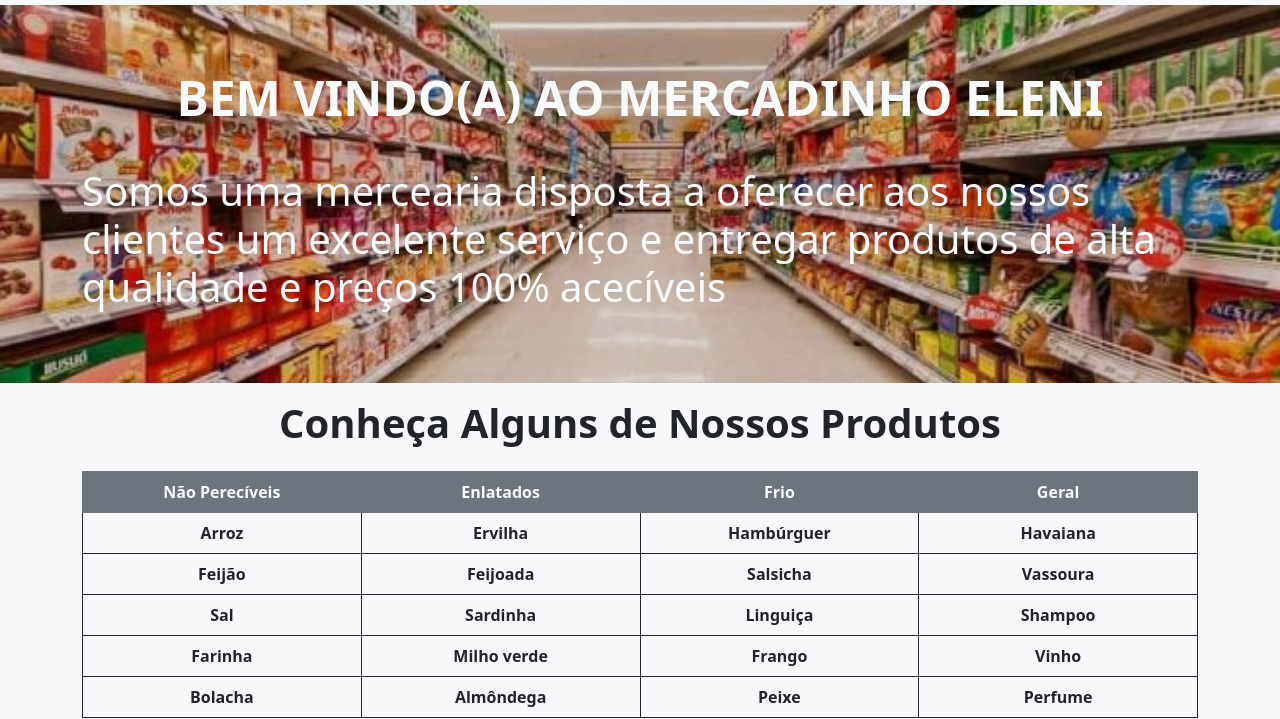
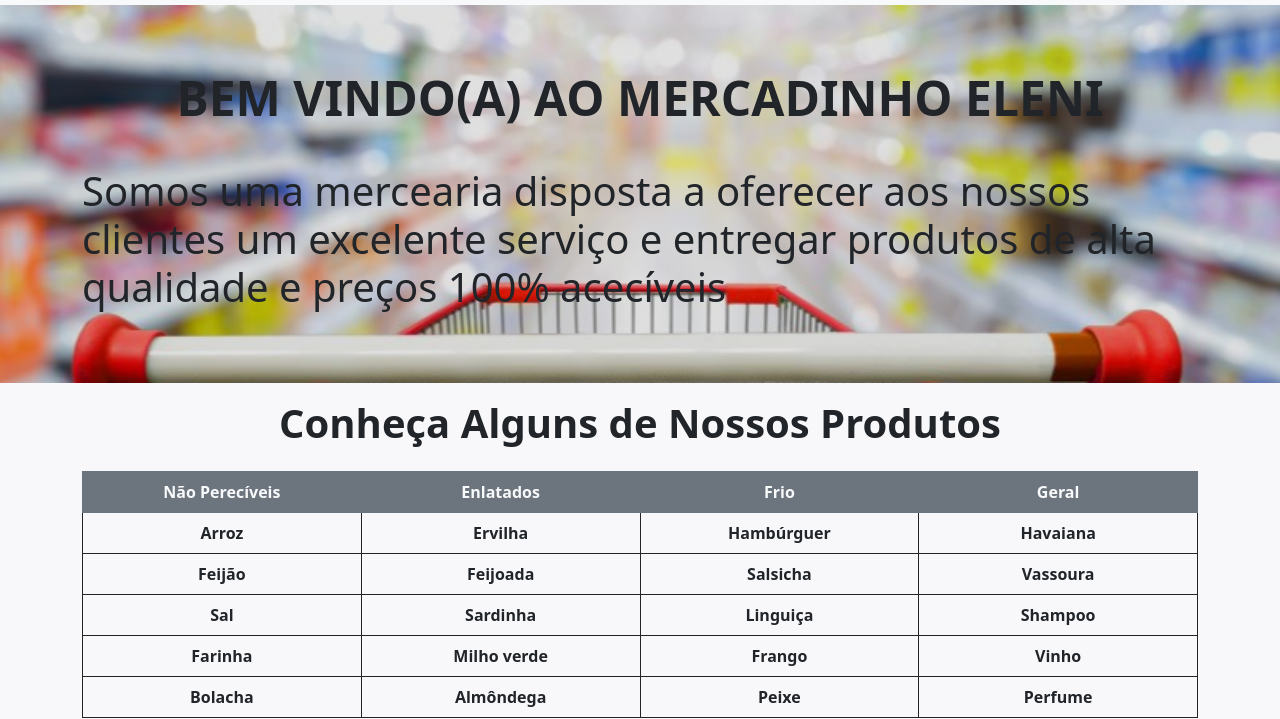
Before and after one commit to BunoQueiroz/mercearia-bootstrap, a website: page src/index.html in a window 1280 px wide. Shown: the part 101-820 px from the top of the page. Drawn offline with nearby package versions, Linux system fonts and the light colour scheme.

Commit message:
Alterando o visual da sessão de apresentação (index)

```diff
--- a/src/index.html
+++ b/src/index.html
@@ -33,8 +33,8 @@
     <section class="presentation">
       <div class="mask py-5">
         <article class="container">
-          <h1 class="text-light display-5 fw-semibold title text-center py-3">Bem Vindo(a) ao mercadinho eleni</h1>
-          <h4 class="text-light display-6 fw-normal py-3">Somos uma mercearia disposta a oferecer aos nossos clientes um excelente serviço e entregar produtos de alta qualidade e preços 100% acecíveis</h4>
+          <h1 class="display-5 fw-semibold title text-center py-3">Bem Vindo(a) ao mercadinho eleni</h1>
+          <h4 class="display-6 fw-normal py-3">Somos uma mercearia disposta a oferecer aos nossos clientes um excelente serviço e entregar produtos de alta qualidade e preços 100% acecíveis</h4>
         </article>
       </div>
     </section>
--- a/src/styles/index.css
+++ b/src/styles/index.css
@@ -1,5 +1,5 @@
 .presentation {
-    background-image: url(../img/banner-supermercado.jpg);
+    background-image: url(../img/background-supermercado.jpg);
     background-repeat: no-repeat;
     background-position: 50% 50%;
     background-size: cover;
```
Also changed, not shown: src/img/background-supermercado.jpg (added), src/img/banner-supermercado.jpg (deleted).
